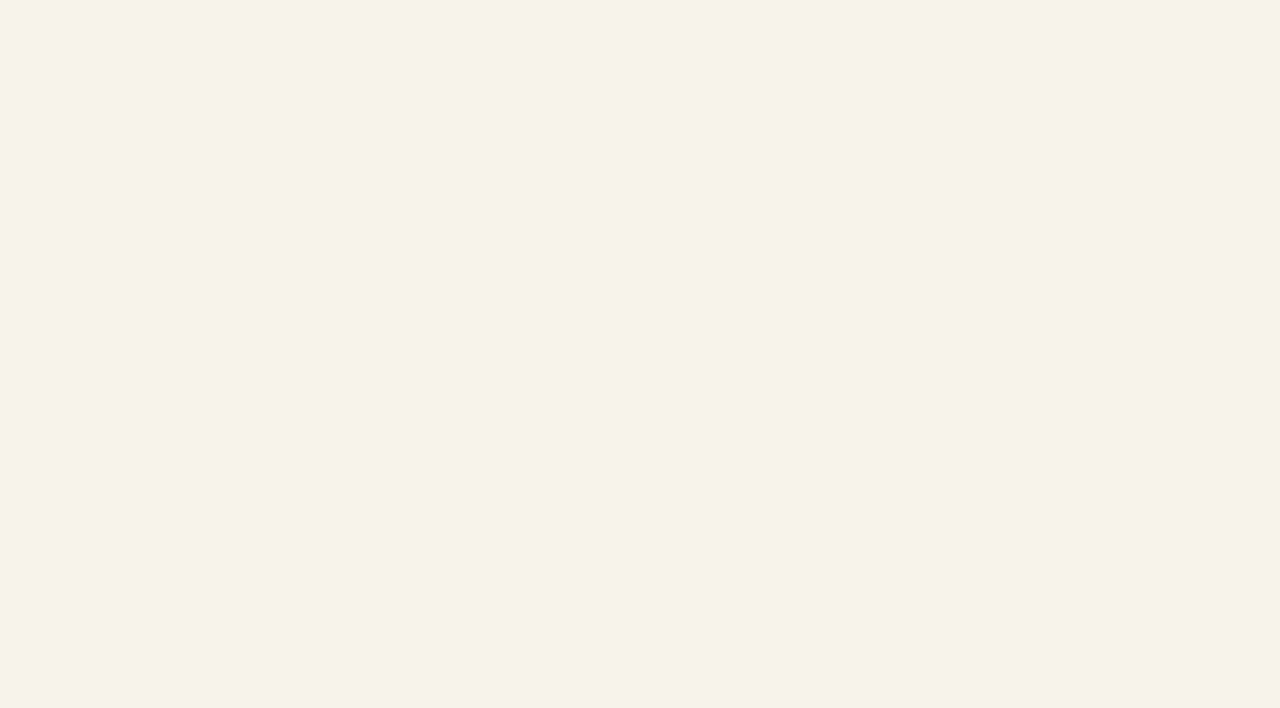
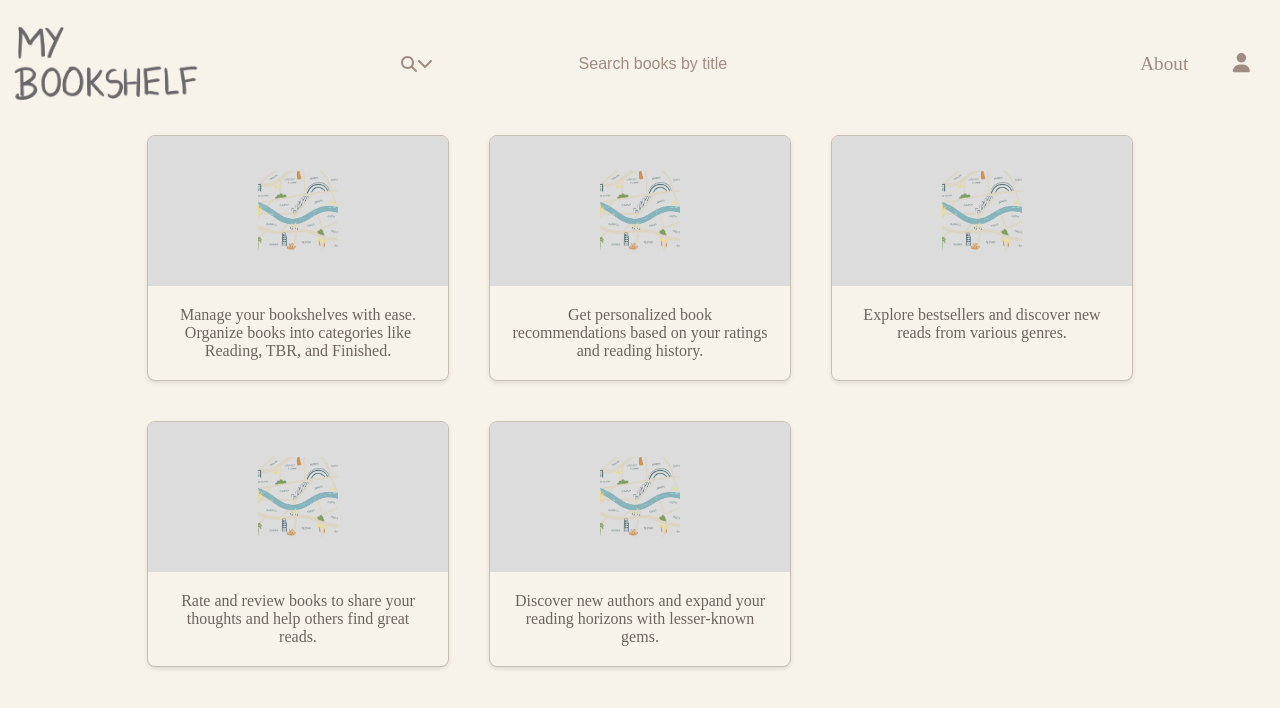
Before and after one commit to krishnaraketla/mybookshelf, a React (Create React App) app in the folder frontend/: page /about in a window 1280 px wide. Before the commit this address had no page. Shown: the top 708 px of the page. Built offline with nearby package versions, Linux system fonts and the light colour scheme.

Commit message:
feature cards 01

```diff
--- a/frontend/src/App.js
+++ b/frontend/src/App.js
@@ -4,6 +4,7 @@ import React, { useEffect, useState } from 'react';
 import Home from './pages/Home';
 import Login from './pages/Login';
 import BookDetail from './pages/BookDetail';
+import About from './pages/About';
 import './App.css';
 
 function App() {
@@ -60,6 +61,10 @@ function App() {
               element={<Login setIsAuthenticated={setIsAuthenticated} />}
             />
             <Route path="/books/:id" element={<BookDetail />} />
+            <Route
+              path="/about"
+              element={ <About />}
+            />
           </Routes>
         </div>
       </BrowserRouter>
--- a/frontend/src/components/About.js
+++ /dev/null
@@ -1,12 +0,0 @@
-import FeatureCard from "./FeatureCard";
-import '../styles/About.css';
-const About = () => {
-    return (
-        <div className="about">
-            <FeatureCard />
-            <FeatureCard />
-        </div>
-    );
-}
-
-export default About;
--- /dev/null
+++ b/frontend/src/components/AboutSection.js
@@ -0,0 +1,38 @@
+import React from 'react';
+import FeatureCard from "./FeatureCard";
+import '../styles/AboutSection.css';
+import NavBar from "./NavBar";
+
+const AboutSection = () => {
+    return (
+        <div className="about-section">
+            <div className='feature-card-wrapper'>
+                <div className="features-container">
+                    <FeatureCard
+                        illustrationClass="manage-shelves"
+                        description="Manage your bookshelves with ease. Organize books into categories like Reading, TBR, and Finished."
+                    />
+                    <FeatureCard
+                        illustrationClass="personalized-recommendations"
+                        description="Get personalized book recommendations based on your ratings and reading history."
+                    />
+                    <FeatureCard
+                        illustrationClass="explore-bestsellers"
+                        description="Explore bestsellers and discover new reads from various genres."
+                    />
+                    <FeatureCard
+                        illustrationClass="rate-review-books"
+                        description="Rate and review books to share your thoughts and help others find great reads."
+                    />
+                    <FeatureCard
+                        illustrationClass="discover-new-authors"
+                        description="Discover new authors and expand your reading horizons with lesser-known gems."
+                    />
+                </div>
+            </div>
+
+        </div>
+    );
+}
+
+export default AboutSection;
--- a/frontend/src/components/FeatureCard.js
+++ b/frontend/src/components/FeatureCard.js
@@ -1,12 +1,14 @@
+import React from 'react';
 import '../styles/FeatureCard.css';
-const FeatureCard = () => {
+
+const FeatureCard = ({ illustrationClass, description }) => {
     return (
         <div className="feature-card">
             <div className="illustration-box">
-                <div className='illustration'></div>
+                <div className={`illustration ${illustrationClass}`}></div>
             </div>
             <div className="feature-description-box">
-                <div className='feature-description'></div>
+                <div className='feature-description'>{description}</div>
             </div>
         </div>
     );
--- a/frontend/src/components/NavBar.js
+++ b/frontend/src/components/NavBar.js
@@ -20,7 +20,7 @@ const NavBar = (props) => {
                 {location.pathname !== '/login' && <SearchBar onSearch={handleSearch} />}
             </div>
             <div className="right-links">
-                {props.showRightLinks && <Link to="/">About</Link> }
+                {props.showRightLinks && <Link to="/about">About</Link> }
                 {props.showRightLinks && <Link to="/">
                     <FontAwesomeIcon icon={faUser} />
                 </Link> }
--- /dev/null
+++ b/frontend/src/pages/About.js
@@ -0,0 +1,13 @@
+import '../styles/About.css';
+import NavBar from '../components/NavBar';
+import AboutSection from '../components/AboutSection';
+const About = () => {
+    return (
+        <div className="about">
+            <NavBar showRightLinks="true" />
+            <AboutSection />
+        </div>
+    );
+}
+
+export default About;
--- a/frontend/src/styles/About.css
+++ b/frontend/src/styles/About.css
@@ -0,0 +1,3 @@
+.about {
+    padding-top: calc(20px + 105px);
+}
--- /dev/null
+++ b/frontend/src/styles/AboutSection.css
@@ -0,0 +1,23 @@
+.about-section {
+    text-align: center;
+}
+
+.features-container {
+    display: grid;
+    grid-template-columns: repeat(3, 1fr);
+    gap: 20px;
+    max-width: 1200px;
+    margin: 0 auto;
+}
+
+.feature-card-wrapper {
+    display: flex;
+    justify-content: center;
+    flex-wrap: wrap;
+    width: 100%;
+}
+
+h2 {
+    margin-bottom: 20px;
+    color: #333;
+}
--- a/frontend/src/styles/FeatureCard.css
+++ b/frontend/src/styles/FeatureCard.css
@@ -1,43 +1,58 @@
-.feature-card{
-    display:flex;
-    height: 60vh;
-    align-items: center;
-    flex-wrap: nowrap;
+.feature-card {
+    width: 300px;
+    background-color: var(--background-color);
+    border: var(--border);
+    border-radius: 8px;
+    box-shadow: 0 2px 4px rgba(0,0,0,0.1);
+    margin: 10px;
+    overflow:hidden;
 }
 
-.feature-card:nth-child(odd){
-    background-color: var(--background-hover-color);
-    flex-direction: row-reverse;
-}
-
-.feature-card:nth-child(even){
-    background-color: var(--background-color);
-    flex-direction: row;
-}
-
-.illustration-box{
+.illustration-box {
+    height: 150px;
+    background-color: var(--alt-background-color);
     display: flex;
-    flex:1;
-    height: 100%;
-    align-items: center;
-    justify-content: center;
-}
-.feature-description-box{
-    display: flex;
-    flex:1;
-    height: 100%;
     align-items: center;
     justify-content: center;
 }
 
+.illustration {
+    width: 80px;
+    height: 80px;
+    background-size: cover;
+    background-position: center;
+}
 
-.illustration{
-    border: 1px solid red;
-    height: 200px;
-    width: 200px;
+.manage-shelves {
+    background-image: url("../../public/genres_illust-min.png");
 }
-.feature-description{
-    border:1px solid black;
-    width: 500px;
-    height: 80%;
+
+.personalized-recommendations {
+    background-image: url("../../public/genres_illust-min.png");
 }
+
+.explore-bestsellers {
+    background-image: url("../../public/genres_illust-min.png");
+}
+
+.rate-review-books {
+    background-image: url("../../public/genres_illust-min.png");
+}
+
+.discover-new-authors {
+    background-image: url("../../public/genres_illust-min.png");
+}
+
+.feature-description-box {
+    padding: 20px;
+}
+
+.feature-description {
+    font-size: 16px;
+    color: var(--body-text-color);
+}
+
+h2 {
+    color: var(--title-text-color);
+    transition: color 0.3s ease;
+}
```
